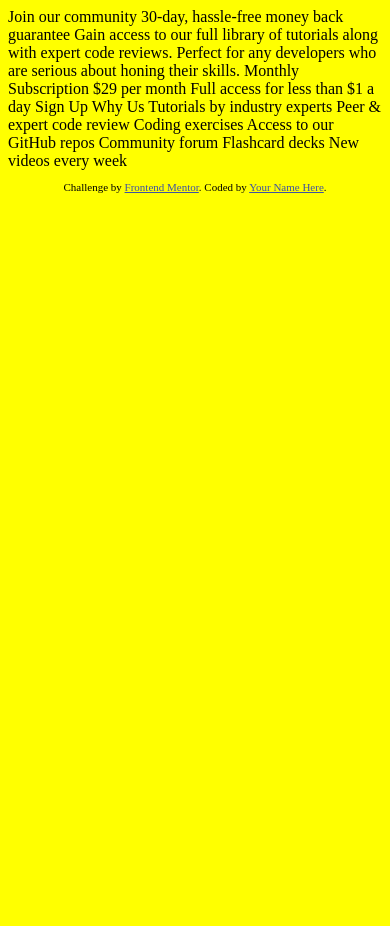
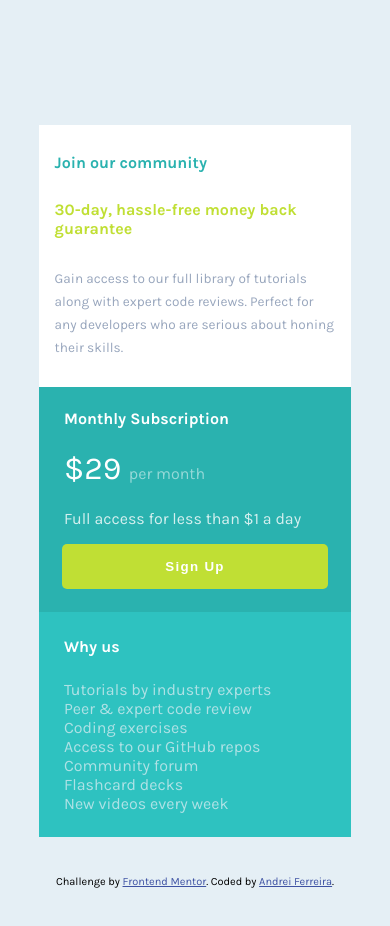
Before and after one commit to andreiferreira/Single-price-grid, a website: page index.html in a window 390 px wide. Before the commit the page ends 844 px from the top, so only its background shows below. Drawn offline with Linux system fonts and the light colour scheme.

Commit message:
layout mobile finalized

```diff
--- a/index.html
+++ b/index.html
@@ -15,36 +15,45 @@
     .attribution a { color: hsl(228, 45%, 44%); }
   </style>
 </head>
-<body>
-  Join our community
 
-  30-day, hassle-free money back guarantee
-
-  Gain access to our full library of tutorials along with expert code reviews.
-  Perfect for any developers who are serious about honing their skills.
-
-  Monthly Subscription
-
-  &dollar;29 per month
-
-  Full access for less than &dollar;1 a day
-
-  Sign Up
-
-  Why Us
-
-  Tutorials by industry experts
-  Peer &amp; expert code review
-  Coding exercises
-  Access to our GitHub repos
-  Community forum
-  Flashcard decks
-  New videos every week
-
+<body class="container">
+  <main>
+    <section class="section-introduction">
+        <p class="section-introduction__title">Join our community</p>
+        <p class="section-introduction__subtitle">30-day, hassle-free money back guarantee</p>
+        <p class="section-introduction__text">Gain access to our full library of tutorials along with expert code reviews. Perfect for any developers who are serious about honing their skills.</p>
+    </section>
+    <section class="section-plan">
+        <div class="section-plan__plan-describle">
+          <p class="section-plan__plan-describle___title">Monthly Subscription</p>
+          <p class="section-plan__plan-describle___price">&dollar;29 <span>per month</span></p>
+          <p class="section-plan__plan-describle___description">Full access for less than &dollar;1 a day</p>
+        </div>
+        <div class="section-plan__div-button">
+          <button class="section-plan__div-button___button">Sign Up</button>
+      </div>
+    </section>
+    <section class="section-about">
+      <div class="section-about__title">
+        <p>Why us</p>
+      </div>
+      <div>
+        <ul class="section-about__list">
+          <li>Tutorials by industry experts</li>
+          <li>Peer &amp; expert code review</li>
+          <li>Coding exercises</li>
+          <li>Access to our GitHub repos</li>
+          <li>Community forum</li>
+          <li>Flashcard decks</li>
+          <li>New videos every week</li>
+        </ul>
+      </div>
+    </section>
+  </main>
   <footer>
     <p class="attribution">
       Challenge by <a href="https://www.frontendmentor.io?ref=challenge" target="_blank">Frontend Mentor</a>.
-      Coded by <a href="#">Your Name Here</a>.
+      Coded by <a href="https://github.com/andreiferreira">Andrei Ferreira</a>.
     </p>
   </footer>
 </body>
--- /dev/null
+++ b/src/css/reset.css
@@ -0,0 +1,48 @@
+/* http://meyerweb.com/eric/tools/css/reset/
+   v2.0 | 20110126
+   License: none (public domain)
+*/
+
+html, body, div, span, applet, object, iframe,
+h1, h2, h3, h4, h5, h6, p, blockquote, pre,
+a, abbr, acronym, address, big, cite, code,
+del, dfn, em, img, ins, kbd, q, s, samp,
+small, strike, strong, sub, sup, tt, var,
+b, u, i, center,
+dl, dt, dd, ol, ul, li,
+fieldset, form, label, legend,
+table, caption, tbody, tfoot, thead, tr, th, td,
+article, aside, canvas, details, embed,
+figure, figcaption, footer, header, hgroup,
+menu, nav, output, ruby, section, summary,
+time, mark, audio, video {
+	margin: 0;
+	padding: 0;
+	border: 0;
+	font-size: 100%;
+	font: inherit;
+	vertical-align: baseline;
+}
+/* HTML5 display-role reset for older browsers */
+article, aside, details, figcaption, figure,
+footer, header, hgroup, menu, nav, section {
+	display: block;
+}
+body {
+	line-height: 1;
+}
+ol, ul {
+	list-style: none;
+}
+blockquote, q {
+	quotes: none;
+}
+blockquote:before, blockquote:after,
+q:before, q:after {
+	content: '';
+	content: none;
+}
+table {
+	border-collapse: collapse;
+	border-spacing: 0;
+}
--- a/src/scss/style.scss
+++ b/src/scss/style.scss
@@ -1,4 +1,165 @@
-$color: yellow;
-body {
-  background-color : $color;
+@import url('https://fonts.googleapis.com/css2?family=Karla:wght@400;700&display=swap');
+
+$color: hsl(204, 43%, 93%);
+$color-yellow: hsl(71, 73%, 54%);
+$border: 1px solid red;
+
+*{
+    box-sizing: border-box;
+    margin: 0;
+    padding: 0;
+    list-style: none;
 }
+
+body{
+    background-color : $color;
+    width: 80vw;
+    margin: 0 auto;
+    height: 120vh;
+    font-family: 'Karla', sans-serif;
+    font-size: 16px;
+    display: flex;
+    justify-content: center;
+    flex-direction: column;
+}
+
+main{
+    display: grid;
+    height: 750px;
+    grid-template-areas: "section-introduction" "section-plan" "section-about";
+    grid-template-columns: 100%;
+    grid-template-rows: 35% 30% 30%;
+}
+
+footer{
+    height: auto;
+}
+
+.section-introduction{
+    grid-area: section-introduction;
+    grid-row: 1 / 2;
+    grid-column: 1 / 2;
+
+    display: flex;
+    flex-direction: column;
+    justify-content: space-evenly;
+    background-color: white;
+
+    p{
+        margin: 0 5%;
+    }
+
+    p:last-child{
+        font-size: 0.85em;
+        line-height: 1.7em;
+    }
+}
+
+.section-introduction__title{
+    color: hsl(179, 62%, 43%);
+    font-weight: 700;
+}
+
+.section-introduction__subtitle{
+    color: hsl(71, 73%, 54%);
+    font-weight: 700;
+}
+
+.section-introduction__text{
+    color: hsl(218, 22%, 67%);
+    font-weight: 400;
+    line-height: 1.8rem;
+}
+
+.section-plan{
+    grid-area: section-plan;
+    grid-row: 2 / 3;
+    grid-column: 1 / 2;
+    display: flex;
+    flex-direction: column;
+    justify-content: center;
+    background-color: hsl(179, 62%, 43%);
+
+    p{
+        color: white;
+        margin: 0 8%;
+    }
+}
+
+.section-plan__price{
+    font-size: 32px;
+
+    span{
+        font-size: 16px;
+        color: hsl(204, 43%, 93%);
+        font-weight: 400;
+        opacity: 0.6;
+    }
+}
+
+.section-plan__plan-describle{
+    height: 75%;
+
+    p{
+        margin-top: 7%
+    }
+
+    p:first-child{
+        font-weight: 700;
+    }
+    p:nth-child(2){
+        font-size: 2em;
+    }
+
+    p:last-child{
+        opacity: 0.8;
+    }
+
+    span{
+        font-size: 0.5em;
+        opacity: 0.5;
+    }
+}
+
+.section-plan__div-button{
+    height: 25%;
+    display: flex;
+    justify-content: center;
+    margin-bottom: 5%;
+}
+
+.section-plan__div-button___button{
+    background-color: $color-yellow;
+    color: white;
+    width: 85%;
+    height: 45px;
+    border-radius: 5px;
+    border: none;
+    font-weight: 700;
+    letter-spacing: 0.1em;
+}
+
+.section-about{
+    grid-area: section-about;
+    grid-row: 3 / 4;
+    grid-column: 1 / 2;
+    background-color: hsl(179, 62%, 47%);
+    display: flex;
+    flex-direction: column;
+    justify-content: space-evenly;
+
+    p, li{
+        margin: 0 8%;
+    }
+
+    p{
+        color: white;
+        font-weight: 700;
+    }
+
+    li{
+        color: hsl(204, 43%, 93%);
+        font-weight: 300;
+        opacity: 0.7;
+    }
+}
```
Also changed, not shown: README.md, src/css/style.css.
